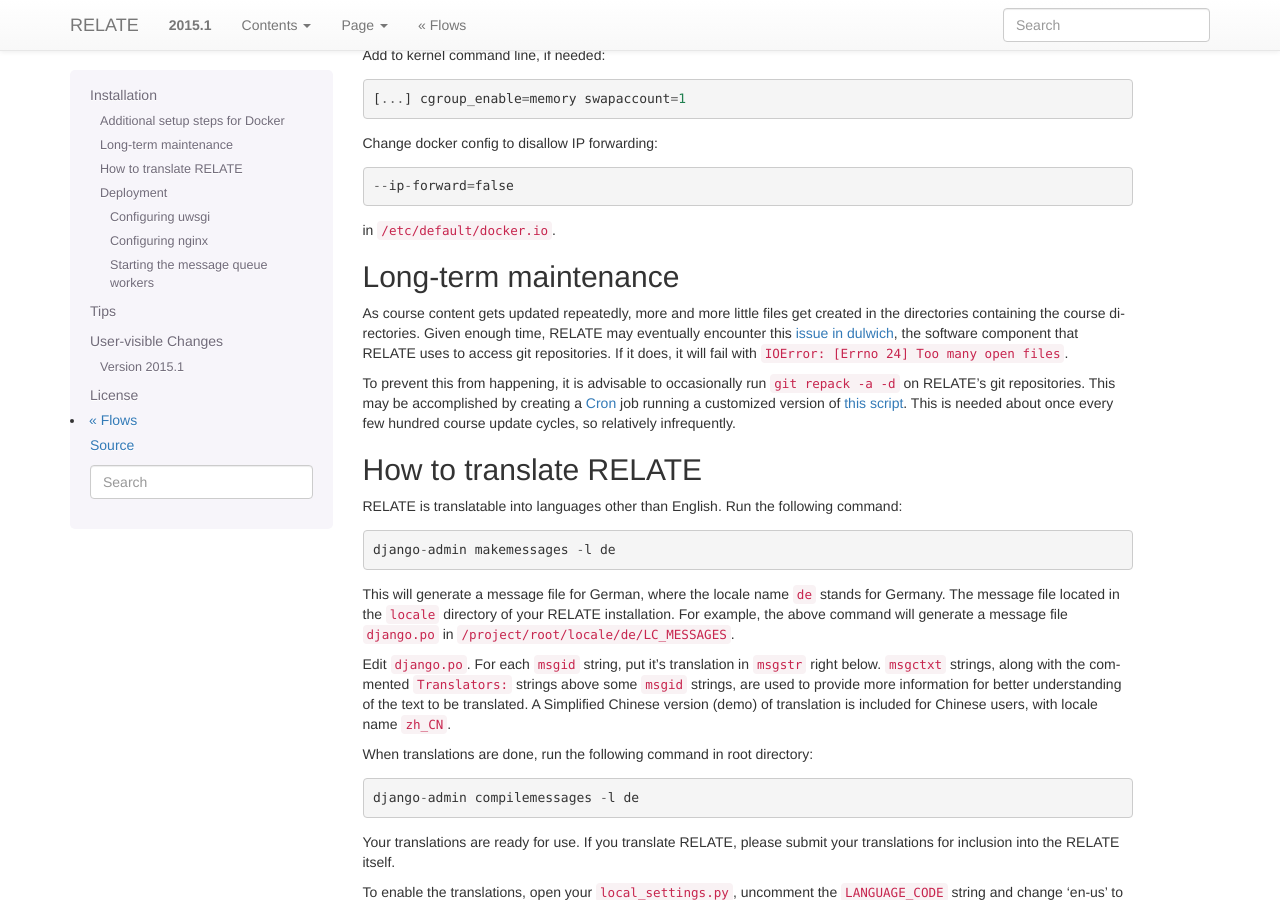
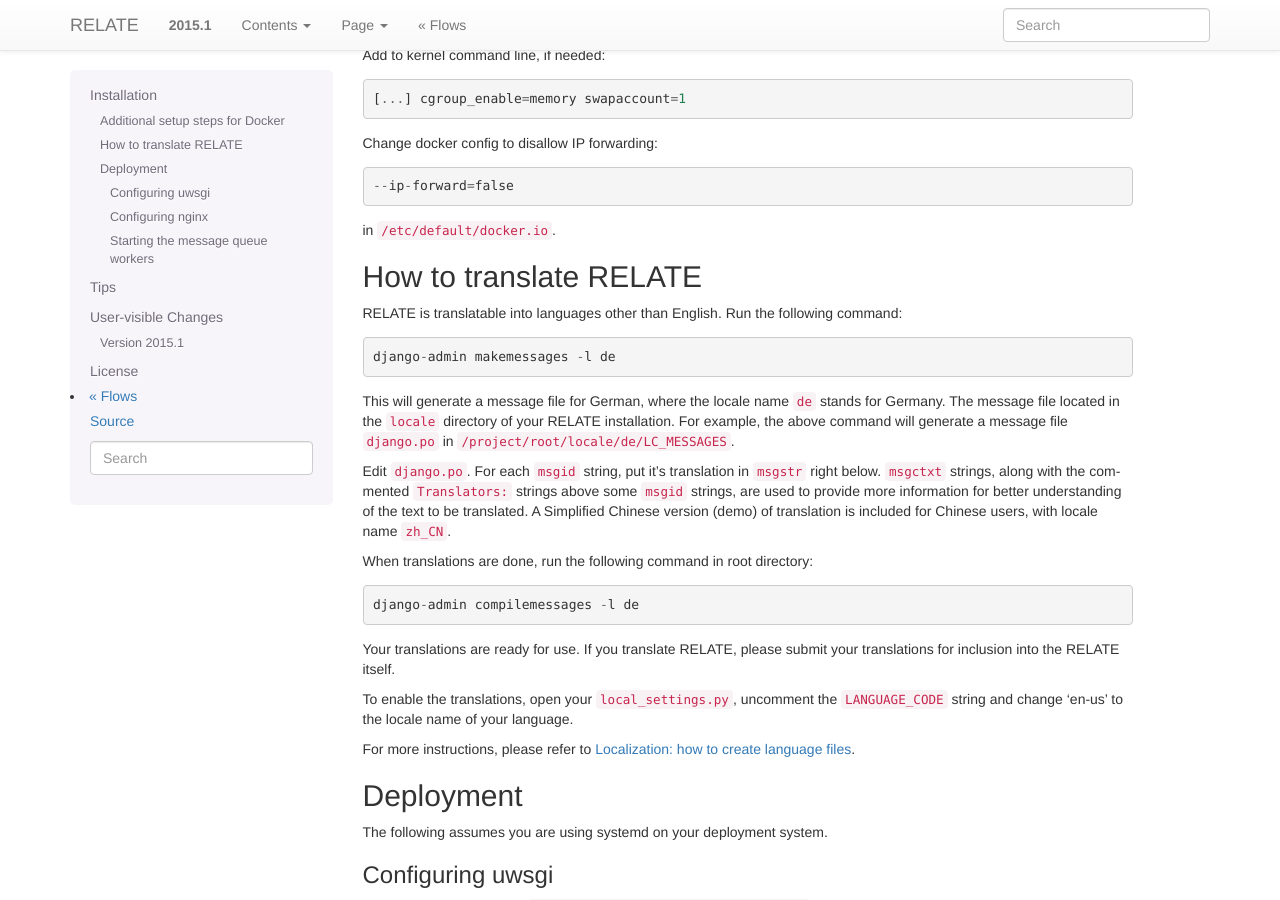
Before and after one commit to inducer/relate, a Sphinx documentation site: the page built from doc/misc.rst, in a window 1280 px wide and 900 px high, scrolled down 1191 px. Built offline with Sphinx 7.4.7, drawn with Linux system fonts in a browser that asks for light colours.

Commit message:
Remove repack paragraph

```diff
--- a/doc/misc.rst
+++ b/doc/misc.rst
@@ -73,24 +73,6 @@
     --ip-forward=false
 
 in :file:`/etc/default/docker.io`.
-
-Long-term maintenance
----------------------
-
-As course content gets updated repeatedly, more and more little files get
-created in the directories containing the course directories. Given enough
-time, RELATE may eventually encounter this `issue in dulwich
-<https://github.com/jelmer/dulwich/issues/281>`_, the software component that
-RELATE uses to access git repositories. If it does, it will fail with
-``IOError: [Errno 24] Too many open files``.
-
-To prevent this from happening, it is advisable to occasionally run ``git repack -a -d``
-on RELATE's git repositories. This may be accomplished by creating a
-`Cron <https://en.wikipedia.org/wiki/Cron>`_ job running
-a customized version of
-`this script <https://github.com/inducer/relate/blob/master/repack-repositories.sh>`_.
-This is needed about once every few hundred course update cycles, so relatively
-infrequently.
 
 How to translate RELATE
 -----------------------
```
